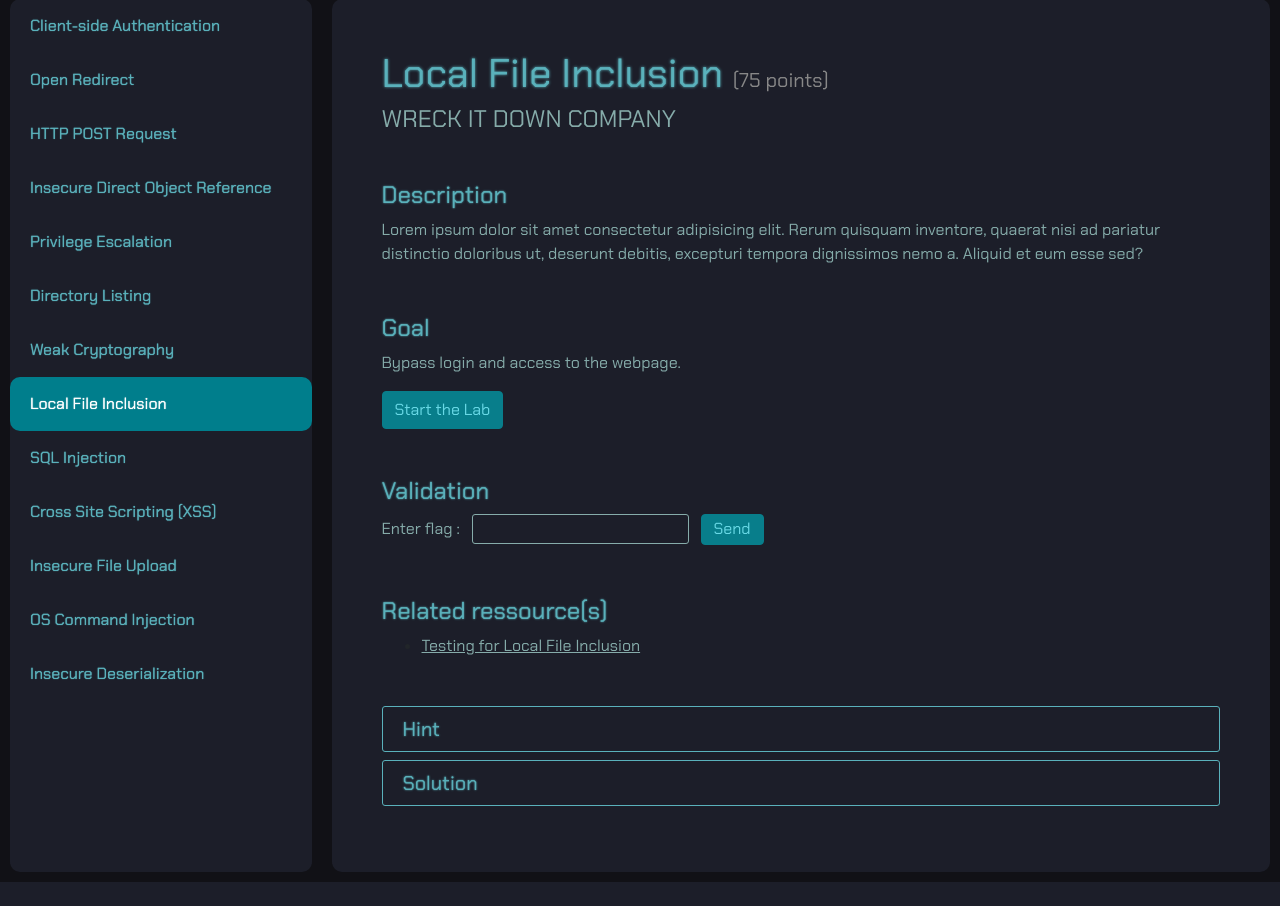
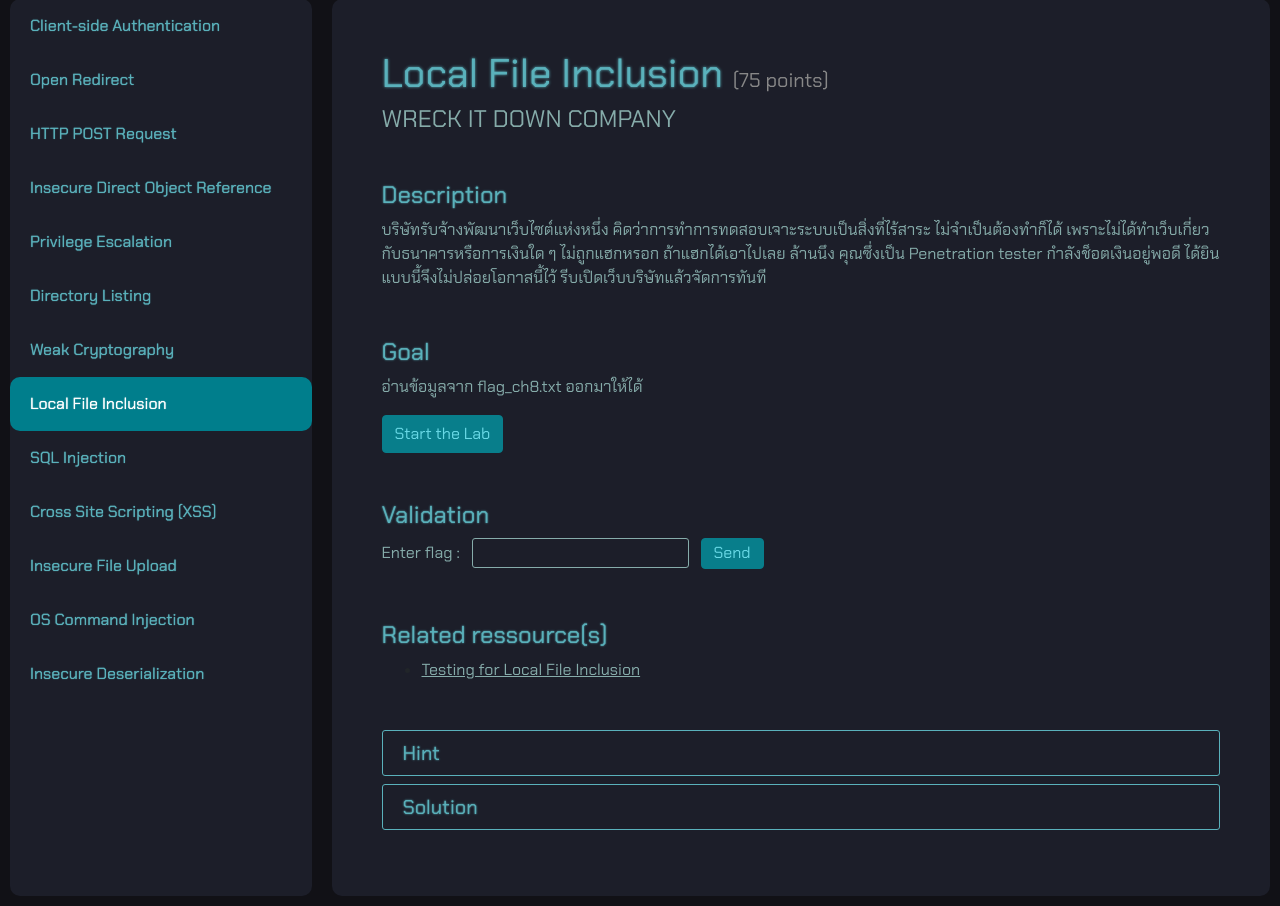
Before and after one commit to destine21/wreck-it-lab, a PHP site: page /ch8.php in a window 1280 px wide. Shown: the part 153-1059 px from the top of the page. Before the commit the page ends 1035 px from the top, so only its background shows below. Run offline with PHP 8.4, Linux system fonts and the light colour scheme; data comes from the database, SQL or seed files in the repository.

Commit message:
add story ch8

```diff
--- a/html/ch8.php
+++ b/html/ch8.php
@@ -26,11 +26,11 @@
                 <div class="detail-cha mt-5">
                     <div class="description">
                         <h5>Description</h5>
-                        <p>Lorem ipsum dolor sit amet consectetur adipisicing elit. Rerum quisquam inventore, quaerat nisi ad pariatur distinctio doloribus ut, deserunt debitis, excepturi tempora dignissimos nemo a. Aliquid et eum esse sed?</p>
+                        <p>บริษัทรับจ้างพัฒนาเว็บไซต์แห่งหนึ่ง คิดว่าการทำการทดสอบเจาะระบบเป็นสิ่งที่ไร้สาระ ไม่จำเป็นต้องทำก็ได้ เพราะไม่ได้ทำเว็บเกี่ยวกับธนาคารหรือการเงินใด ๆ ไม่ถูกแฮกหรอก ถ้าแฮกได้เอาไปเลย ล้านนึง คุณซึ่งเป็น Penetration tester กำลังช็อตเงินอยู่พอดี ได้ยินแบบนี้จึงไม่ปล่อยโอกาสนี้ไว้ รีบเปิดเว็บบริษัทแล้วจัดการทันที</p>
                     </div>
                     <div>
                         <h5>Goal</h5>
-                        <p>Bypass login and access to the webpage.</p>
+                        <p>อ่านข้อมูลจาก flag_ch8.txt ออกมาให้ได้</p>
                         <a href="ch8/pages.php?page=home.php" target="blank" class="btn btn-primary" role="button">Start the Lab</a>
                     </div>
                     <div>
```
